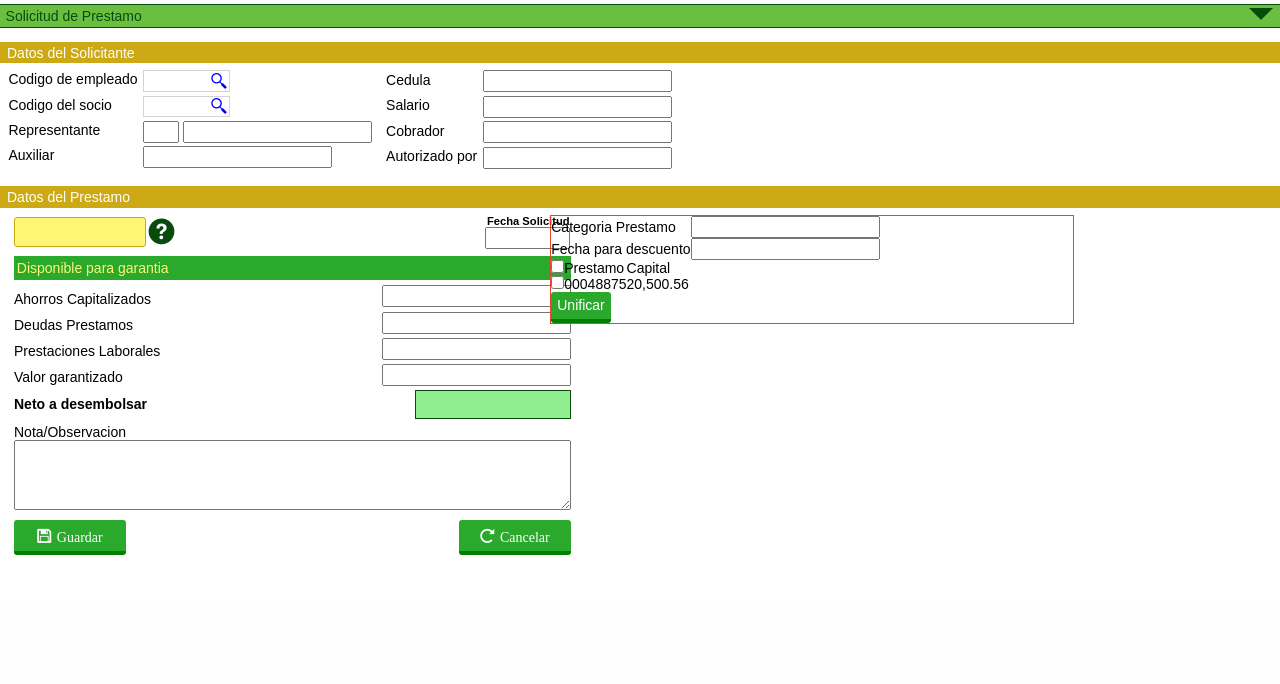
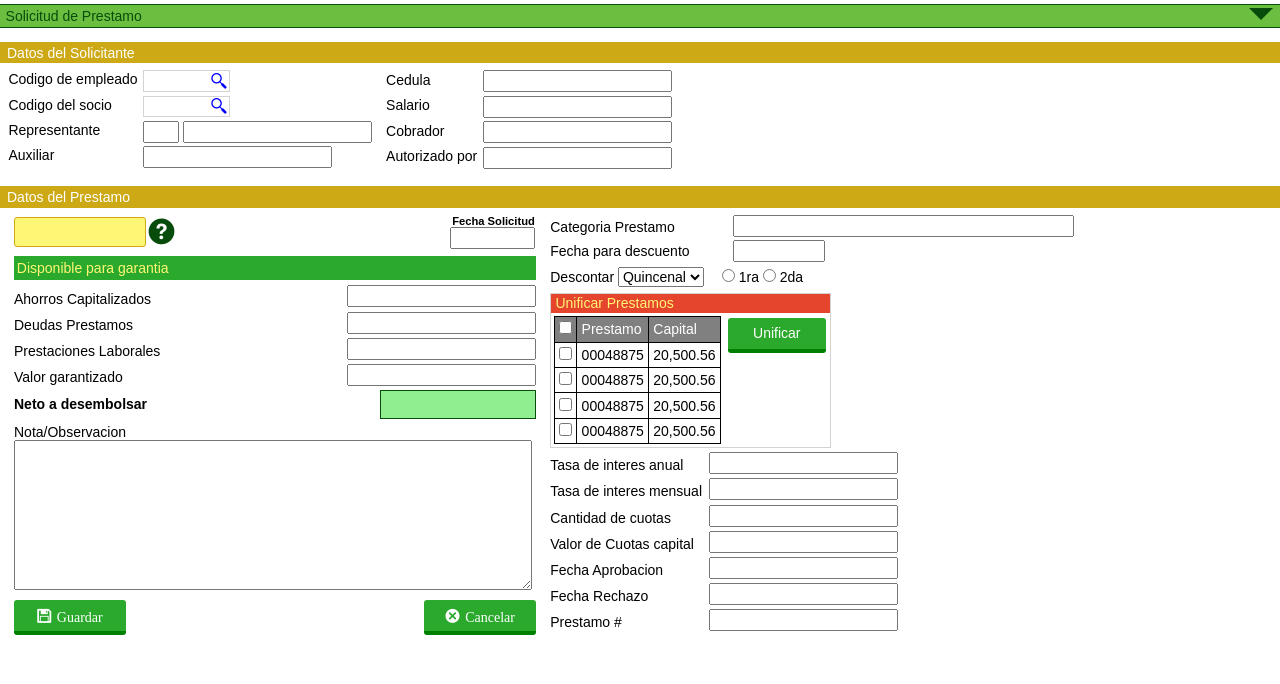
Before and after one commit to ACGM/acsystem, a Django app: page /prestamos/solicitudP/ in a window 1280 px wide. Shown: the part 365-1049 px from the top of the page. Before the commit the page ends 920 px from the top, so only its background shows below. Run offline with Django 3.2, Linux system fonts and the light colour scheme.

Commit message:
Diseño de Solicitud de Prestamo en un 99%

```diff
--- a/acgm/static/stylus/estilos.styl
+++ b/acgm/static/stylus/estilos.styl
@@ -1331,7 +1331,7 @@ footer
 				&:nth-child(even)
 					padding-bottom .3em
 					text-align right
-		&:nth-child(7)
+		&:nth-child(7) //Monto Desembolsar
 			& td
 				&:first-child
 					font-weight bold
@@ -1344,6 +1344,9 @@ footer
 		&:nth-child(10)
 			& td
 				padding .5em 0
+
+.nota-field
+	width 98%
 
 .boton-guardar-solicitud
 	height 2.5em
@@ -1370,9 +1373,80 @@ footer
 	border 1px solid verde
 	padding .06em .2em .06em 0
 	border-radius 0px 0px 0px 0px
+	text-align right
 
 .datos-prestamo-2
 	float left
-	border 1px solid mamey
 	width 48%
 	margin-left 1em
+
+.datos-prestamo-2-table
+	width 100%
+	margin-bottom .4em
+	& tr
+		&:nth-child(1)
+			& td
+				&:nth-child(2)
+					width 65%
+					padding-bottom .2em
+
+.categoria-prestamo-field
+	width 98%
+
+.fecha-descuento-field
+	width 6em
+
+.unificar-prestamos-sec
+	border 1px solid lightgray
+	display inline-block
+
+
+.unificar-prestamos-title
+	display block
+	background mamey
+	color amarillo
+	padding .1em 0 .15em .3em
+
+.unificar-prestamos-table
+	float left
+	margin .2em 0 .2em .2em
+	border 1px solid black
+	& tr
+		&:first-child
+			background gray
+			color white
+		& td
+
+			border 1px solid black
+			padding .3em .3em
+
+.boton-unificar-prestamos
+	height 2.5em
+	width 7em
+	margin .3em .3em 0 .5em
+	float right
+	&:before
+		margin-right .4em
+
+
+.otros-datos
+	padding .3em 0 .2em 0
+
+.descontar
+	margin 0 .1em .4em 0
+	display block
+
+.descuento-mensual
+	display inline-block
+	margin-left 1em
+
+.otros-datos-info
+	margin-bottom .4em
+
+.otros-datos-info-table
+	& tr
+		& td
+			&:first-child
+				padding-right .5em
+			&:last-child
+				padding-bottom .3em
--- a/prestamos/templates/desembolsoelectronico.html
+++ b/prestamos/templates/desembolsoelectronico.html
@@ -3,9 +3,6 @@
 {% block title %} Desembolso Eletronico {% endblock title %}
 
 {% block content %}
-
-</style>
-
 
 	<div class="DesembolsoPrestamos" ng-app="cooperativa">
 
--- a/prestamos/templates/maestraprestamos.html
+++ b/prestamos/templates/maestraprestamos.html
@@ -3,9 +3,6 @@
 {% block title %} Maestra de Prestamos {% endblock title %}
 
 {% block content %}
-
-</style>
-
 
 	<div class="MaestraPrestamo" ng-app="cooperativa">
 
--- a/prestamos/templates/notascredito.html
+++ b/prestamos/templates/notascredito.html
@@ -3,9 +3,6 @@
 {% block title %} Notas de Credito {% endblock title %}
 
 {% block content %}
-
-</style>
-
 
 	<div class="NotasDeCredito" ng-app="cooperativa">
 
--- a/prestamos/templates/notasdebito.html
+++ b/prestamos/templates/notasdebito.html
@@ -3,9 +3,6 @@
 {% block title %} Notas de Debito {% endblock title %}
 
 {% block content %}
-
-</style>
-
 
 	<div class="NotasDeDebito" ng-app="cooperativa">
 
--- a/prestamos/templates/solicitudprestamo.html
+++ b/prestamos/templates/solicitudprestamo.html
@@ -3,9 +3,6 @@
 {% block title %} Solicitud de Prestamo {% endblock title %}
 
 {% block content %}
-
-</style>
-
 
 	<div class="SolicitudPrestamo" ng-app="cooperativa">
 
@@ -222,13 +219,13 @@
 							<td colspan="2">Nota/Observacion</td>
 						</tr>
 						<tr>
-							<td colspan="3"><textarea name="nota" id="" cols="66" rows="4"></textarea></td>
+							<td colspan="3"><textarea class="nota-field" name="nota" id="nota"  rows="9"></textarea></td>
 						</tr>
 
 						<tr>
 							<td colspan="2">
 								<button class="Boton icon-save boton-guardar-solicitud">Guardar</button>
-								<button class="Boton icon-spinner boton-cancelar-solicitud">Cancelar</button>
+								<button class="Boton icon-delete boton-cancelar-solicitud">Cancelar</button>
 							</td>
 						</tr>
 
@@ -236,19 +233,37 @@
 				</div>
 
 				<div class="datos-prestamo-2">
-					<table>
+					<table class="datos-prestamo-2-table">
 						<tr>
 							<td>Categoria Prestamo</td>
-							<td><input type="text"></td>
+							<td><input type="text" class="categoria-prestamo-field"></td>
 						</tr>
 						<tr>
 							<td>Fecha para descuento</td>
-							<td><input type="text"></td>
+							<td><input type="text" class="fecha-descuento-field"></td>
 						</tr>
 					</table>
 
-					<div class="unificar-prestamo-sec">
-						<table>
+					<div class="descontar">
+						<span>Descontar</span>
+						<select name="descontar" id="descontar">
+							<option value="Quincenal">Quincenal</option>
+							<option value="Mensual">Mensual</option>
+						</select>
+
+						<div class="descuento-mensual">
+							<input type="radio"> 1ra
+							<input type="radio"> 2da
+						</div>
+
+					</div>
+
+
+					<div class="unificar-prestamos-sec">
+						<div class="unificar-prestamos-title">
+							Unificar Prestamos
+						</div>
+						<table class="unificar-prestamos-table">
 							<tr>
 								<td><input type="checkbox"></td>
 								<td>Prestamo</td>
@@ -259,10 +274,65 @@
 								<td>00048875</td>
 								<td>20,500.56</td>
 							</tr>
+							<tr>
+								<td><input type="checkbox"></td>
+								<td>00048875</td>
+								<td>20,500.56</td>
+							</tr>
+														<tr>
+								<td><input type="checkbox"></td>
+								<td>00048875</td>
+								<td>20,500.56</td>
+							</tr>
+							<tr>
+								<td><input type="checkbox"></td>
+								<td>00048875</td>
+								<td>20,500.56</td>
+							</tr>
 						</table>
-						<button class="Boton">Unificar</button>
+						<button class="Boton boton-unificar-prestamos">Unificar</button>
 
 					</div>
+
+					<div class="otros-datos">
+
+
+						<div class="otros-datos-info">
+							<table class="otros-datos-info-table">
+								<tr>
+									<td>Tasa de interes anual</td>
+									<td><input type="text"></td>
+								</tr>
+								<tr>
+									<td>Tasa de interes mensual</td>
+									<td><input type="text"></td>
+								</tr>
+								<tr>
+									<td>Cantidad de cuotas</td>
+									<td><input type="text"></td>
+								</tr>
+								<tr>
+									<td>Valor de Cuotas capital</td>
+									<td><input type="text"></td>
+								</tr>
+
+								<tr>
+									<td>Fecha Aprobacion</td>
+									<td><input type="text"></td>
+								</tr>
+
+								<tr>
+									<td>Fecha Rechazo</td>
+									<td><input type="text"></td>
+								</tr>
+								<tr>
+									<td>Prestamo #</td>
+									<td><input type="text"></td>
+								</tr>
+							</table>
+						</div>
+					</div>
+
 				</div>
 
 			</div>
```
Also changed, not shown: acgm/static/css/estilos.css.
